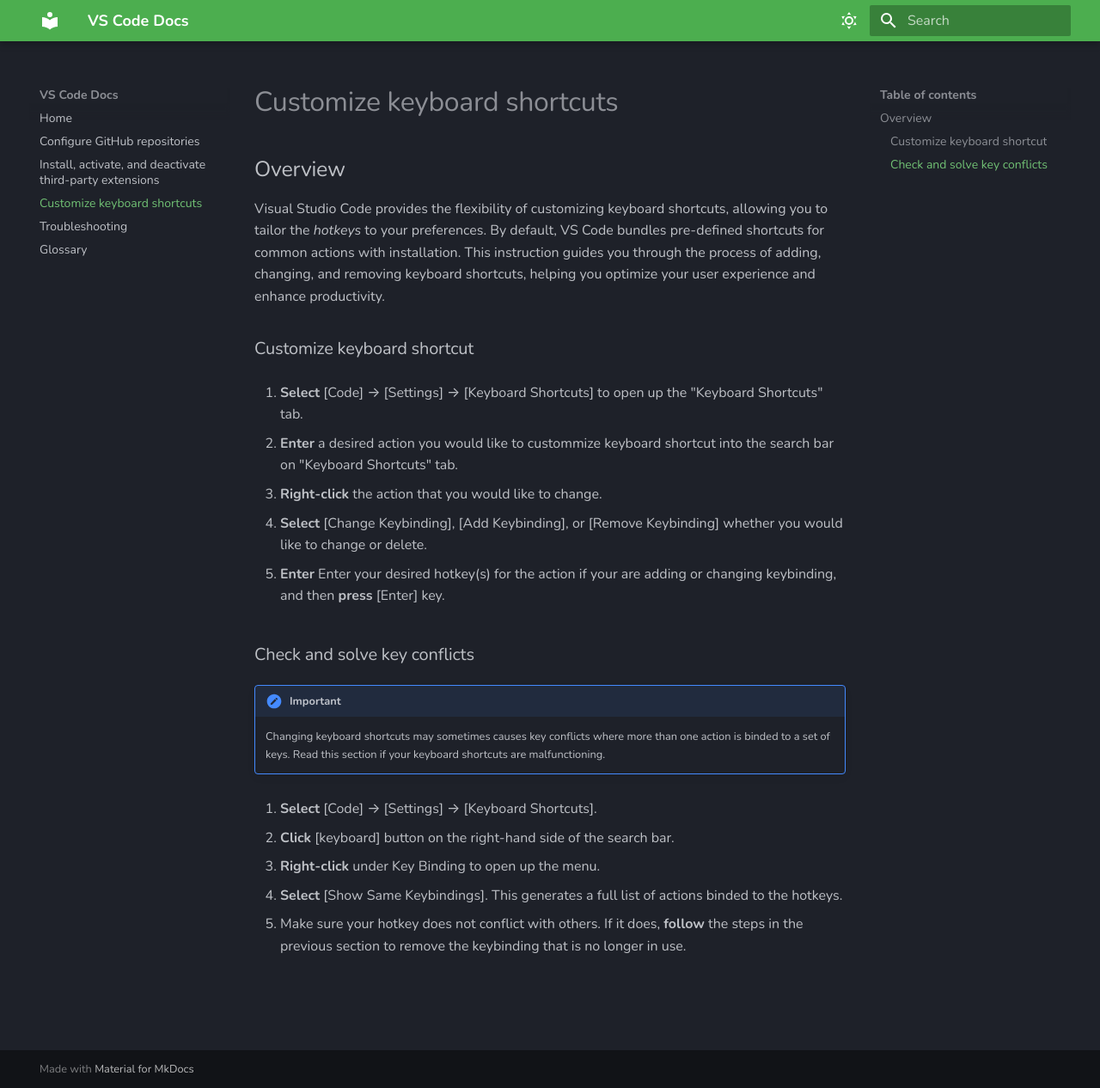
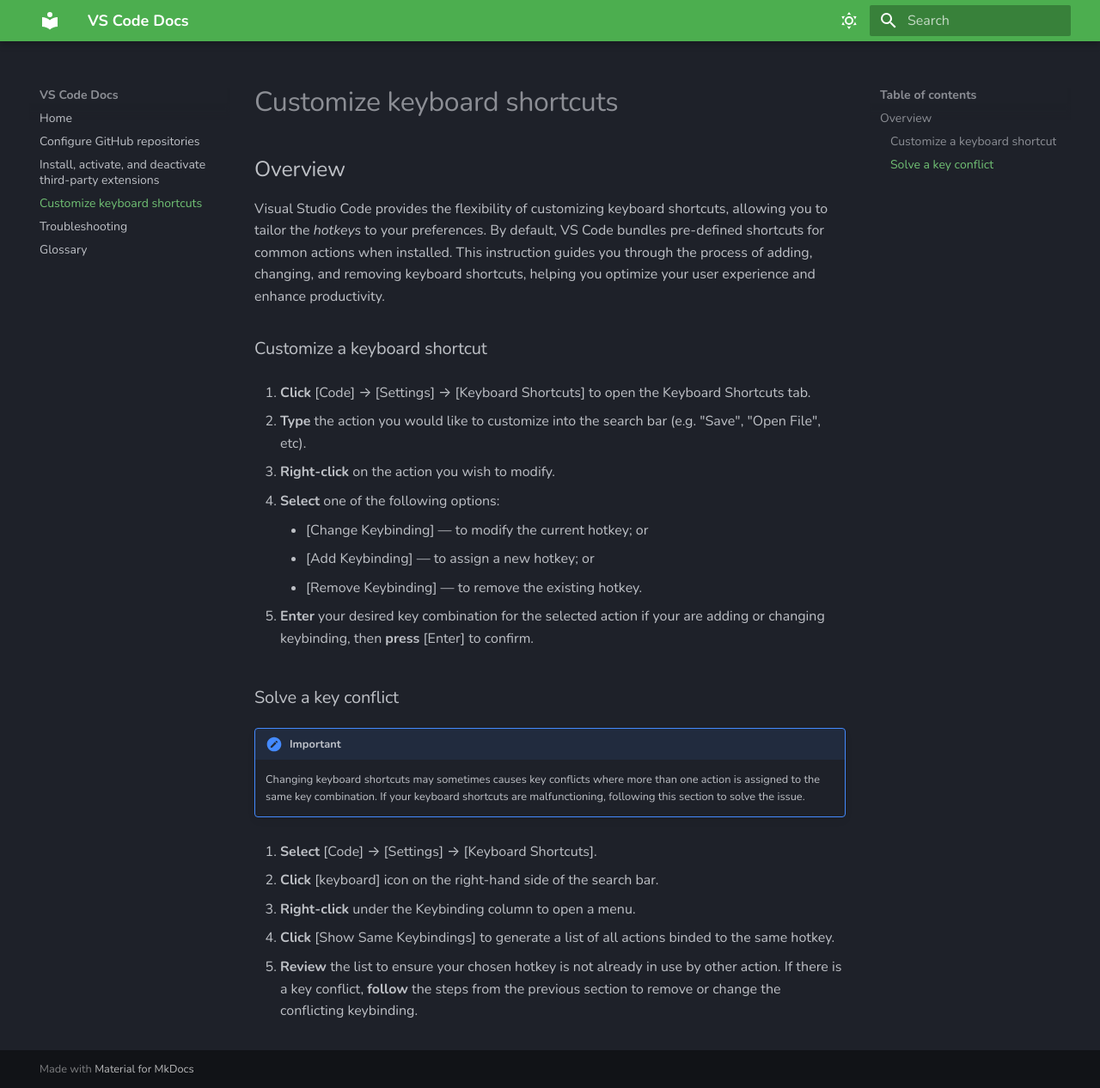
Before and after one commit to DJANG2024/MKDocsMaterial, an MkDocs documentation site: the page built from docs/keyboard_shortcuts.md, in a window 1280 px wide and 1266 px high. Shown: the whole window at 86% size. Built offline with MkDocs 1.6.1 and Material for MkDocs 9.7.7, drawn with Linux system fonts in a browser that asks for light colours.

```diff
--- a/docs/keyboard_shortcuts.md
+++ b/docs/keyboard_shortcuts.md
@@ -1,30 +1,33 @@
 ## Overview
 
-Visual Studio Code provides the flexibility of customizing keyboard shortcuts, allowing you to tailor the <i>hotkeys</i> to your preferences. By default, VS Code bundles pre-defined shortcuts for common actions with installation. This instruction guides you through the process of adding, changing, and removing keyboard shortcuts, helping you optimize your user experience and enhance productivity.
+Visual Studio Code provides the flexibility of customizing keyboard shortcuts, allowing you to tailor the <i>hotkeys</i> to your preferences. By default, VS Code bundles pre-defined shortcuts for common actions when installed. This instruction guides you through the process of adding, changing, and removing keyboard shortcuts, helping you optimize your user experience and enhance productivity.
 
-### Customize keyboard shortcut
+### Customize a keyboard shortcut
 
-1. **Select** [Code] → [Settings] → [Keyboard Shortcuts] to open up the "Keyboard Shortcuts" tab.
+1. **Click** [Code] → [Settings] → [Keyboard Shortcuts] to open the Keyboard Shortcuts tab.
 
-3. **Enter** a desired action you would like to custommize keyboard shortcut into the search bar on "Keyboard Shortcuts" tab.
+3. **Type** the action you would like to customize into the search bar (e.g. "Save", "Open File", etc).
 
-4. **Right-click** the action that you would like to change.
+4. **Right-click** on the action you wish to modify.
 
-5. **Select** [Change Keybinding], [Add Keybinding], or [Remove Keybinding] whether you would like to change or delete.
+5. **Select** one of the following options:
+    - [Change Keybinding] — to modify the current hotkey; or
+    - [Add Keybinding] — to assign a new hotkey; or
+    - [Remove Keybinding] — to remove the existing hotkey.
 
-6. **Enter** Enter your desired hotkey(s) for the action if your are adding or changing keybinding, and then **press** [Enter] key.
+6. **Enter** your desired key combination for the selected action if your are adding or changing keybinding, then **press** [Enter] to confirm.
 
-### Check and solve key conflicts
+### Solve a key conflict
 
 !!! important "Important"
-    Changing keyboard shortcuts may sometimes causes key conflicts where more than one action is binded to a set of keys. Read this section if your keyboard shortcuts are malfunctioning.
+    Changing keyboard shortcuts may sometimes causes key conflicts where more than one action is assigned to the same key combination. If your keyboard shortcuts are malfunctioning, following this section to solve the issue.
 
 1. **Select** [Code] → [Settings] → [Keyboard Shortcuts].
 
-2. **Click** [keyboard] button on the right-hand side of the search bar.
+2. **Click** [keyboard] icon on the right-hand side of the search bar.
 
-3. **Right-click** under Key Binding to open up the menu.
+3. **Right-click** under the Keybinding column to open a menu.
 
-4. **Select** [Show Same Keybindings]. This generates a full list of actions binded to the hotkeys.
+4. **Click** [Show Same Keybindings] to generate a list of all actions binded to the same hotkey.
 
-5. Make sure your hotkey does not conflict with others. If it does, **follow** the steps in the previous section to remove the keybinding that is no longer in use.
+5. **Review** the list to ensure your chosen hotkey is not already in use by other action. If there is a key conflict, **follow** the steps from the previous section to remove or change the conflicting keybinding.
```
Also changed, not shown: docs/github_repo.md (+10 -12 lines).
